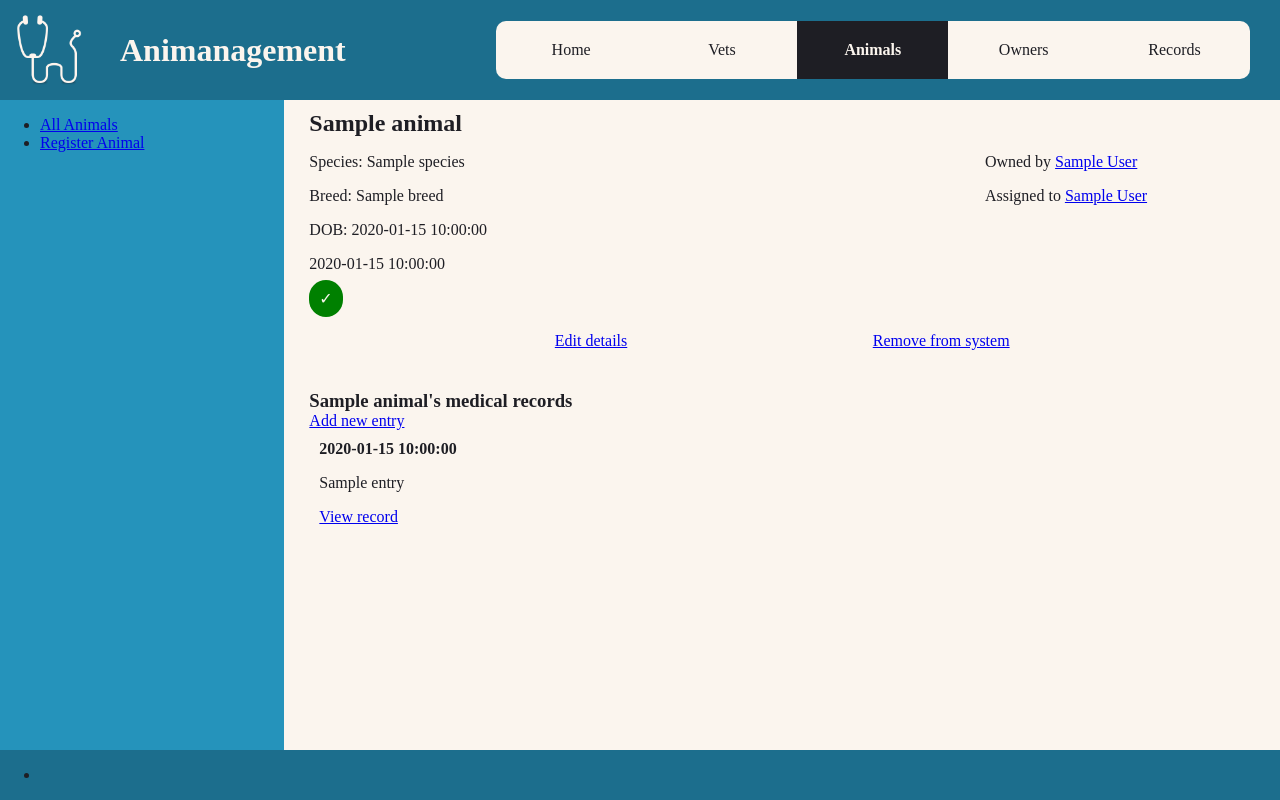
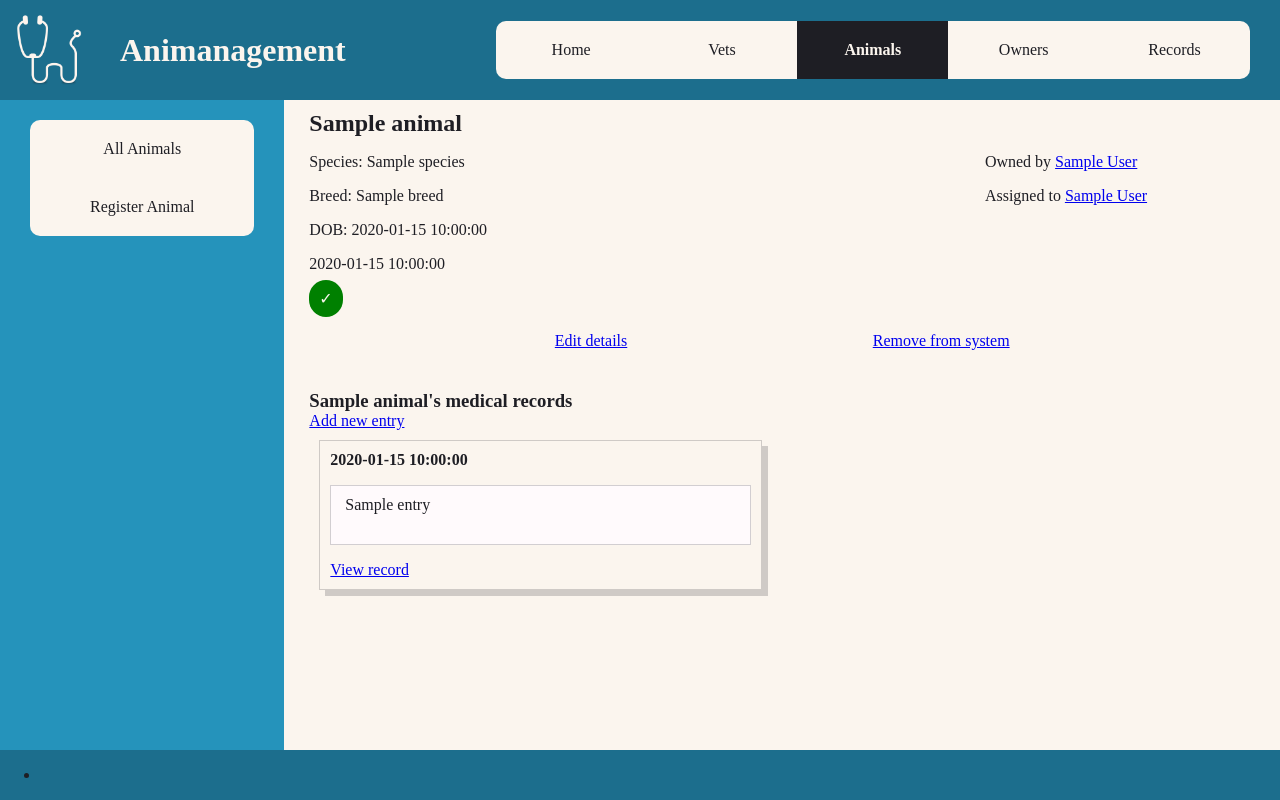
Before and after one commit to JnnyRdng/animanagement, a Flask app: page /animals/1 in a window 1280 px wide. Run offline with Flask 2, Linux system fonts and the light colour scheme; a database or web service that is not in the repository returns one stand-in record (values such as "Sample title"); some libraries are stand-ins or nearby versions; some web fonts are replaced.

Commit message:
sidebar nav styling and animal record cards

```diff
--- a/static/css/animals/show.css
+++ b/static/css/animals/show.css
@@ -46,5 +46,13 @@
 }
 
 #records>article>main>section {
-    /* width: 40%; */
+    border: 1px solid var(--black-transp);
+    padding: 10px;
+    box-shadow: 6px 6px 0px var(--black-transp);
 }
+
+#records>article>main>section>p {
+    padding: 10px 14px 30px;
+    background-color: var(--snow);
+    border: 1px solid var(--black-transp);
+}
--- a/static/css/style.css
+++ b/static/css/style.css
@@ -108,39 +108,31 @@ body>main {
     background-color: #2593BB;
 }
 
-body>main>article {
-    overflow-y: auto;
-}
-
-body>footer {
-    background-color: var(--blue-sapphire);
-}
-
-/* .navigation>ul {
+.sidebar>nav>ul {
     display: flex;
-    flex-flow: row nowrap;
-    justify-content: center;
+    flex-flow: column nowrap;
+    justify-content: flex-start;
     list-style: none;
     padding: 0px 10px;
     margin: 20px;
 }
 
-.navigation>ul>li {
+.sidebar>nav>ul>li {
     padding: 0px;
     margin: 0px;
-    width: 20%;
+    width: 100%;
     text-align: center;
 }
 
-.navigation>ul>li:first-child>a {
-    border-radius: 10px 0px 0px 10px;
+.sidebar>nav>ul>li:first-child>a {
+    border-radius: 10px 10px 0px 00px;
 }
 
-.navigation>ul>li:last-child>a {
-    border-radius: 0px 10px 10px 0px;
+.sidebar>nav>ul>li:last-child>a {
+    border-radius: 0px 0px 10px 10px;
 }
 
-.navigation>ul>li>a {
+.sidebar>nav>ul>li>a {
     text-align: center;
     padding: 20px 0px;
     width: 100%;
@@ -152,7 +144,15 @@ body>footer {
     text-decoration: none;
 }
 
-.navigation>ul>li>a:hover {
+.sidebar>nav>ul>li>a:hover {
     background-color: var(--raisin-black);
     color: var(--snow);
-} */
+}
+
+body>main>article {
+    overflow-y: auto;
+}
+
+body>footer {
+    background-color: var(--blue-sapphire);
+}
--- a/templates/animals/index.html
+++ b/templates/animals/index.html
@@ -8,9 +8,9 @@
     <main>
       <img src="{{ url_for('static', filename='img/animal.png') }}">
       <hgroup>
-        <h2>{{ animal.name }}</h2>
-        <h3>{{ animal.species }}</h3>
-        <h3>Admitted: {{ animal.date_admitted }}</h3>
+        <h3>{{ animal.name }}</h3>
+        <h4>{{ animal.species }}</h4>
+        <h4>Admitted: {{ animal.date_admitted }}</h4>
       </hgroup>
     </main>
     <footer>
--- a/templates/animals/show.html
+++ b/templates/animals/show.html
@@ -42,7 +42,7 @@
         {% for record in records|sort(reverse=false, attribute="date") %}
         <section>
           <h4>{{ record.date }}</h4>
-          <p>{{ record.entry }}</p>
+          <p>{{ record.entry|truncate(100, True, '...', 0) }}</p>
           <a href="/records/{{record.id}}">View record</a>
         </section>
         {% endfor %}
--- a/templates/base.html
+++ b/templates/base.html
@@ -4,6 +4,7 @@
 <head>
   <meta charset="UTF-8">
   <meta name="viewport" content="width=device-width, initial-scale=1.0">
+  <link rel="shortcut icon" href="{{ url_for('static', filename='favicon.png') }}">
   <link rel="stylesheet" href="https://use.typekit.net/pzd3rpd.css">
   <link rel="stylesheet" href="{{ url_for('static', filename='css/style.css') }}">
   {% block css %}
```
Also changed, not shown: templates/records/new.html (+5 -3 lines), static/favicon.png (added).
